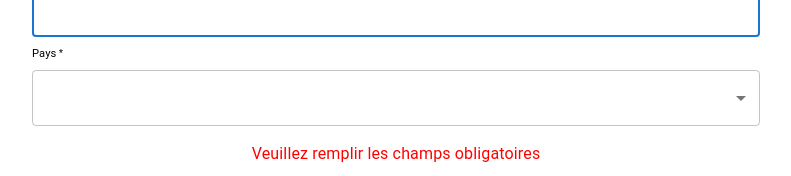
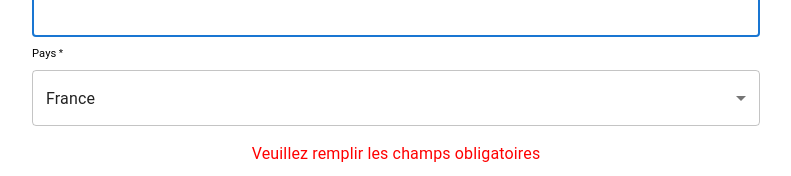
Before and after one commit to Ruldane/Thermo_Fisher_Activate_Science_Evotec, a React (Create React App) app in the folder frontend/: page /activate-science/20497/signin in a window 1280 px wide. Shown: the part 1349-1525 px from the top of the page, without its empty margins (244-1035 px from the left). Built offline with nearby package versions, Linux system fonts and the light colour scheme.

Commit message:
fix country bug

```diff
--- a/frontend/src/pages/signIn/index.js
+++ b/frontend/src/pages/signIn/index.js
@@ -33,7 +33,7 @@ export default function SignIn() {
     const {email, noQRCode} = useParams();
 
     const [user, setUser] = useState("");
-    const [country, setCountry] = useState(user?.country === "FR" ? 'France' : "");
+    const [country, setCountry] = useState("France");
     const [open, setOpen] = useState(false);
 
     const matchesSM = useMediaQuery((theme) => theme.breakpoints.up("sm"));
--- a/frontend/src/pages/signinWithoutQrCode/index.js
+++ b/frontend/src/pages/signinWithoutQrCode/index.js
@@ -33,7 +33,7 @@ export default function SigninWithoutQrCode() {
     const {email, noQRCode} = useParams();
 
     const [user, setUser] = useState("");
-    const [country, setCountry] = useState(user?.country === "FR" ? 'France' : "");
+    const [country, setCountry] = useState("France");
     const [open, setOpen] = useState(false);
 
     const matchesSM = useMediaQuery((theme) => theme.breakpoints.up("sm"));
```
